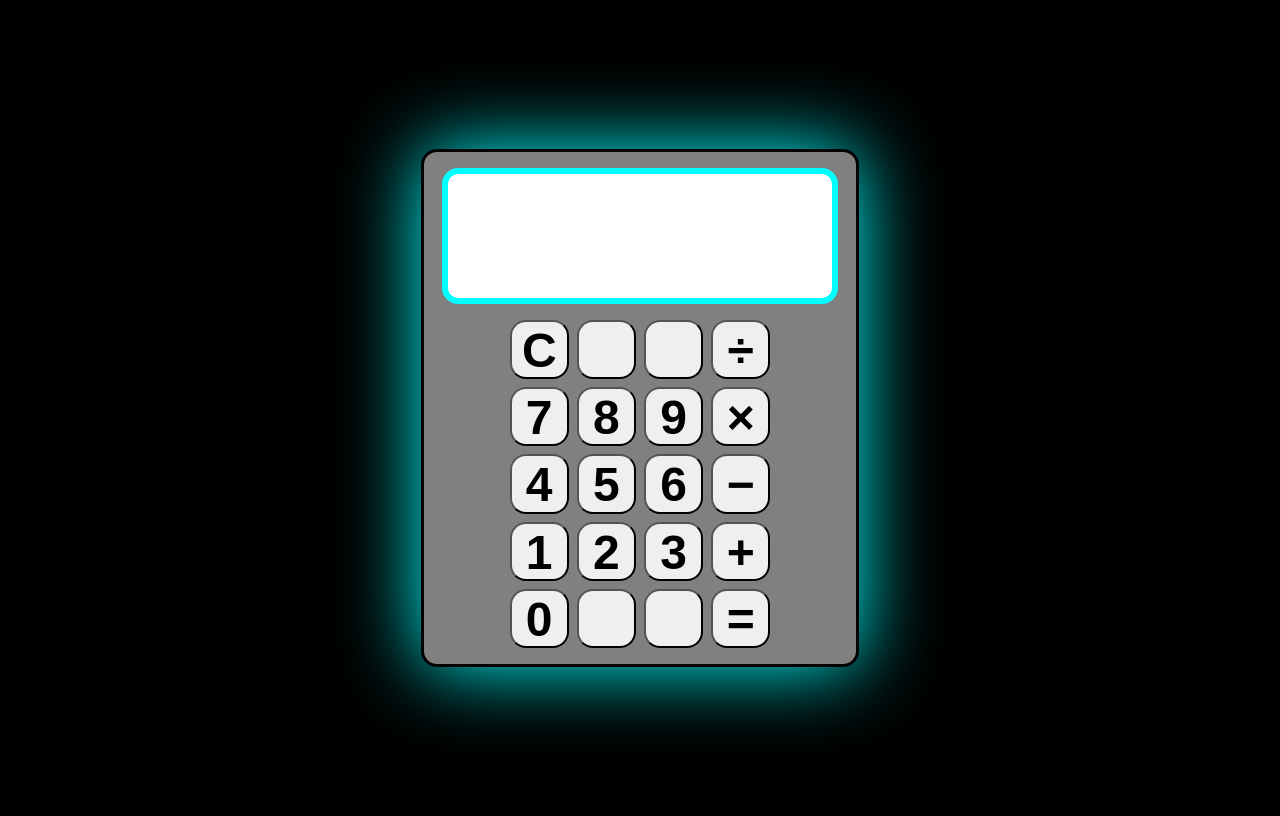
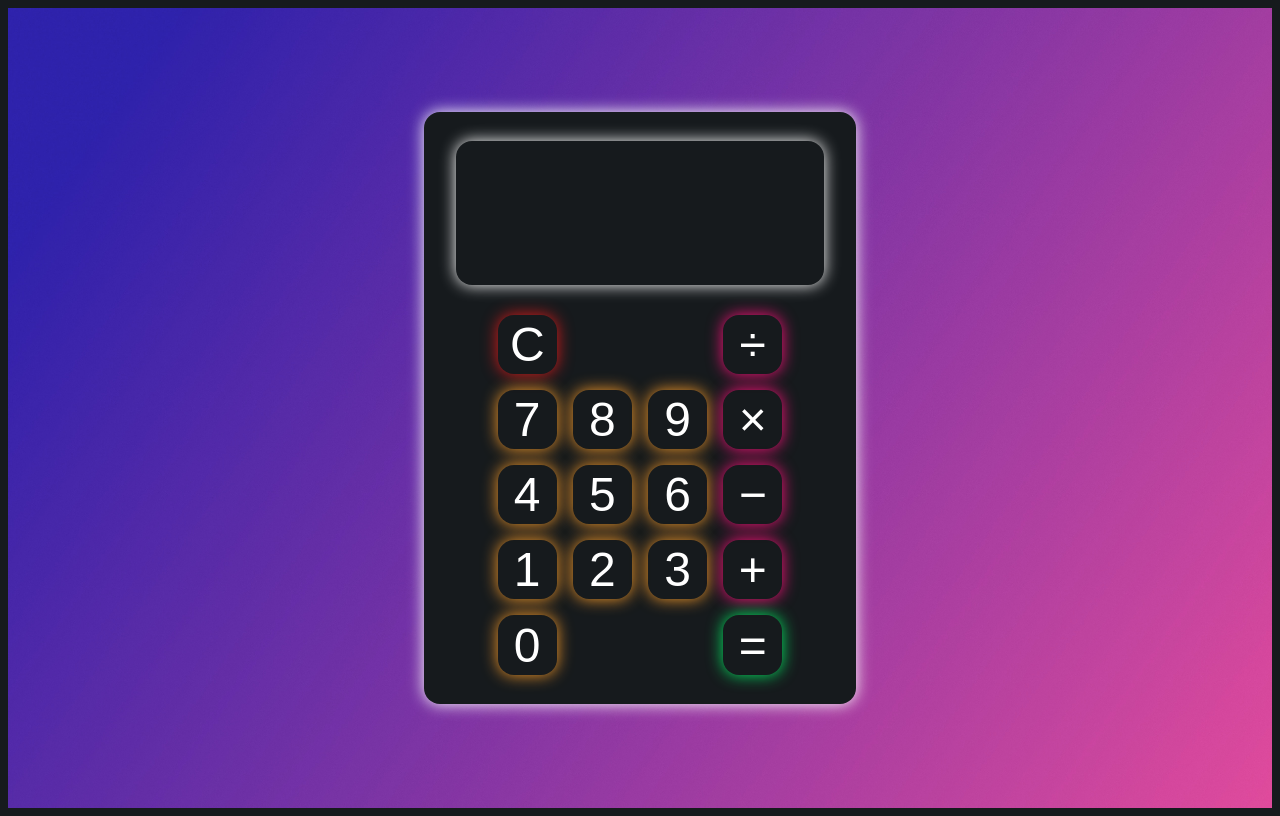
Before and after one commit to Crimethink13/Calculator, a plain HTML site: page index.html in a window 1280 px wide. Drawn offline with Linux system fonts and the light colour scheme; a web font is replaced by a local one.

Commit message:
Made it look sexy af

```diff
--- a/style.css
+++ b/style.css
@@ -2,80 +2,148 @@ body {
 	display: flex;
 	justify-content: center;
 	align-items: center;
-	font-family: 'Inter', sans-serif;
-	background-color: black;
-}
-
-h1 {
-	text-shadow: 0 0 1rem aqua;
+	font-family: 'Kdam Thmor Pro', sans-serif;
+	background-color: #161a1d;
 }
 
 .page {
-	font-size: 1.5rem;
 	height: 100vh;
 	width: 100vw;
 	display: flex;
 	flex-direction: column;
 	justify-content: center;
 	align-items: center;
+	background-image: url(grad.jpg);
+	background-size: cover;
 }
 
 .calculator {
-	border: 3px solid black;
+	box-shadow: 0 0 1rem white;
 	border-radius: 1rem;
-	background-color: grey;
-	box-shadow: 0 0 5rem aqua;
-	height: 30rem;
+	background-color: #161a1d;
+	height: 35rem;
 	width: 25rem;
 	padding: 1rem;
 	display: flex;
 	flex-direction: column;
-	justify-content: space-between;
+	justify-content: space-evenly;
 	align-items: center;
 	gap: 1rem;
 }
 
 .history-screen,
-.current-number {
+.current-screen {
 	flex: 1;
-	/* border: 3px solid black; */
+}
+
+.history-screen {
+	color: #ff0f7b;
+}
+
+.current-screen {
+	color: #f89b29;
+}
+
+.result {
+	color: #04e762;
+}
+
+.error {
+	color: #de1a1a;
 }
 
 .display {
-	border: 0.4rem solid aqua;
+	box-shadow: 0 0 1rem white;
+	/* border: 0.4rem solid black; */
 	border-radius: 1rem;
-	background-color: white;
-	padding: 0 0.5rem;
+	padding: 0 1rem;
 	text-align: end;
-	font-size: 3rem;
+	font-size: 2.7rem;
 	font-weight: 500;
 	height: 9rem;
-	width: 23rem;
+	width: 21rem;
 	display: flex;
 	flex-direction: column;
 }
 
 .button-container {
-	/* border: 3px solid aqua; */
-	/* height: inherit; */
-	/* width: inherit; */
 	display: flex;
 	flex-direction: column;
-	gap: 0.5rem;
+	gap: 1rem;
 }
 
 .row {
-	/* border: 3px solid greenyellow; */
-	justify-content: center;
 	display: flex;
-	gap: 0.5rem;
+	gap: 1rem;
 }
 
 .button {
+	all: unset;
+	cursor: pointer;
+	font-family: 'Kdam Thmor Pro', sans-serif;
+	height: 3.7rem;
+	width: 3.7rem;
+	display: flex;
+	justify-content: center;
+	align-items: center;
 	border-radius: 1rem;
 	text-align: center;
 	font-size: 3rem;
-	font-weight: 700;
-	height: 3.7rem;
-	width: 3.7rem;
 }
+
+.number {
+	color: white;
+	box-shadow: 0 0 1rem #fff;
+	box-shadow: 0 0 1rem #f89b29;
+}
+
+.operator {
+	color: white;
+	box-shadow: 0 0 1rem #ff0f7b;
+}
+
+.equals {
+	color: white;
+	box-shadow: 0 0 1rem #04e762;
+}
+
+.clear {
+	color: white;
+	box-shadow: 0 0 1rem #de1a1a;
+}
+
+.number:hover {
+	box-shadow: 0 0 1rem #fff;
+	color: #f89b29;
+}
+
+.number:active {
+	box-shadow: 0 0 1rem #f89b29;
+}
+
+.operator:hover {
+	box-shadow: 0 0 1rem #fff;
+	color: #ff0f7b;
+}
+
+.operator:active {
+	box-shadow: 0 0 1rem #ff0f7b;
+}
+
+.equals:hover {
+	box-shadow: 0 0 1rem #fff;
+	color: #04e762;
+}
+
+.equals:active {
+	box-shadow: 0 0 1rem #04e762;
+}
+
+.clear:hover {
+	box-shadow: 0 0 1rem #fff;
+	color: #de1a1a;
+}
+
+.clear:active {
+	box-shadow: 0 0 1rem #de1a1a;
+}
```
